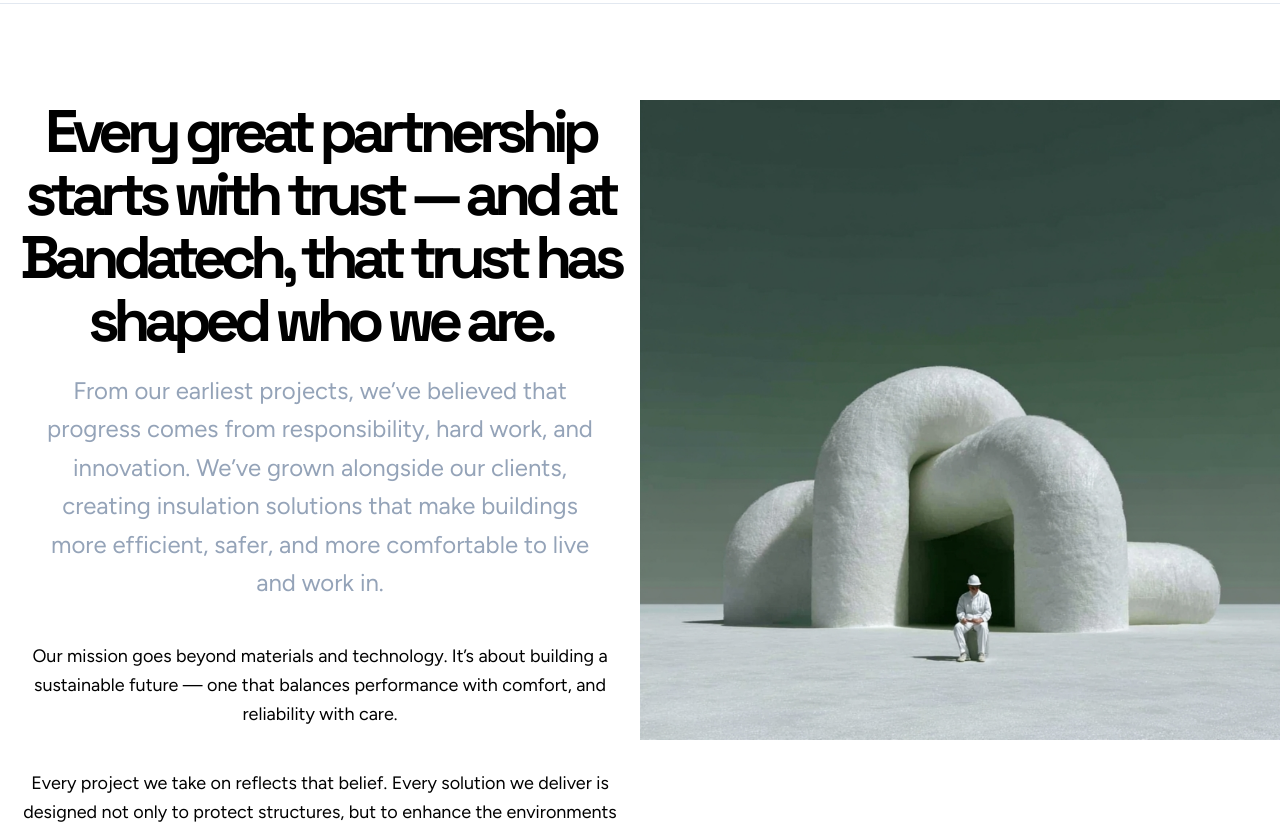
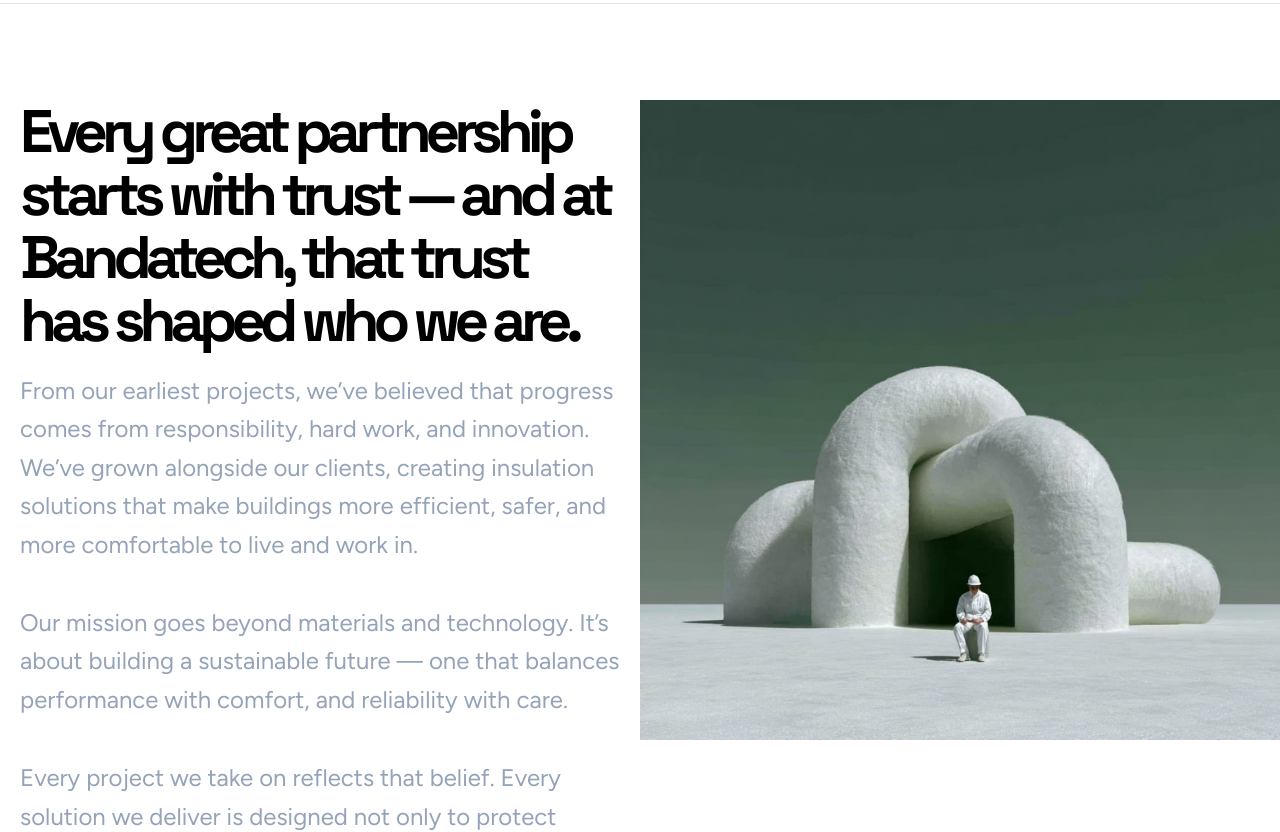
Before and after one commit to sorinescu-com/bandatech, a plain HTML site: page index.html in a window 1280 px wide. Shown: the part 61-893 px from the top of the page. Drawn offline with Linux system fonts and the light colour scheme.

Commit message:
Feb 21, 2026, 3:00 PM

```diff
--- a/index.html
+++ b/index.html
@@ -38,8 +38,8 @@
       <div class="hero-content">
           <h1 class="hero-title">Every great partnership starts with trust — and at Bandatech, that trust has shaped who we are.</h1>
           <p class="hero-subtitle">From our earliest projects, we’ve believed that progress comes from responsibility, hard work, and innovation. We’ve grown alongside our clients, creating insulation solutions that make buildings more efficient, safer, and more comfortable to live and work in.</p>
-          <p class="hero-subtitle"></p>Our mission goes beyond materials and technology. It’s about building a sustainable future — one that balances performance with comfort, and reliability with care.</p>
-          <p class="hero-subtitle"></p>Every project we take on reflects that belief. Every solution we deliver is designed not only to protect structures, but to enhance the environments people depend on every day.</p>
+          <p class="hero-subtitle">Our mission goes beyond materials and technology. It’s about building a sustainable future — one that balances performance with comfort, and reliability with care.</p>
+          <p class="hero-subtitle">Every project we take on reflects that belief. Every solution we deliver is designed not only to protect structures, but to enhance the environments people depend on every day.</p>
           <a href="#contact" class="btn btn--primary">Get in touch</a>
       </div>
       <div class="hero-img">
--- a/public/styles.css
+++ b/public/styles.css
@@ -138,6 +138,13 @@
 .hero-img {
     width: 50%;
 }
+.hero-content > * {
+  max-width: calc(var(--page-width) / 2);
+  margin-right: 20px;
+  margin-left: auto;
+  text-align: left;
+  box-sizing: border-box;
+}
 .hero-title {
   font-size: var(--font-size-4xl);
   font-weight: 700;
@@ -150,8 +157,7 @@
 .hero-subtitle {
   font-size: var(--font-size-lg);
   color: #94a3b8;
-  max-width: 560px;
-  margin-inline: auto;
+  /* margin-inline: auto; */
   margin-bottom: 2.5rem;
 }
 
```
